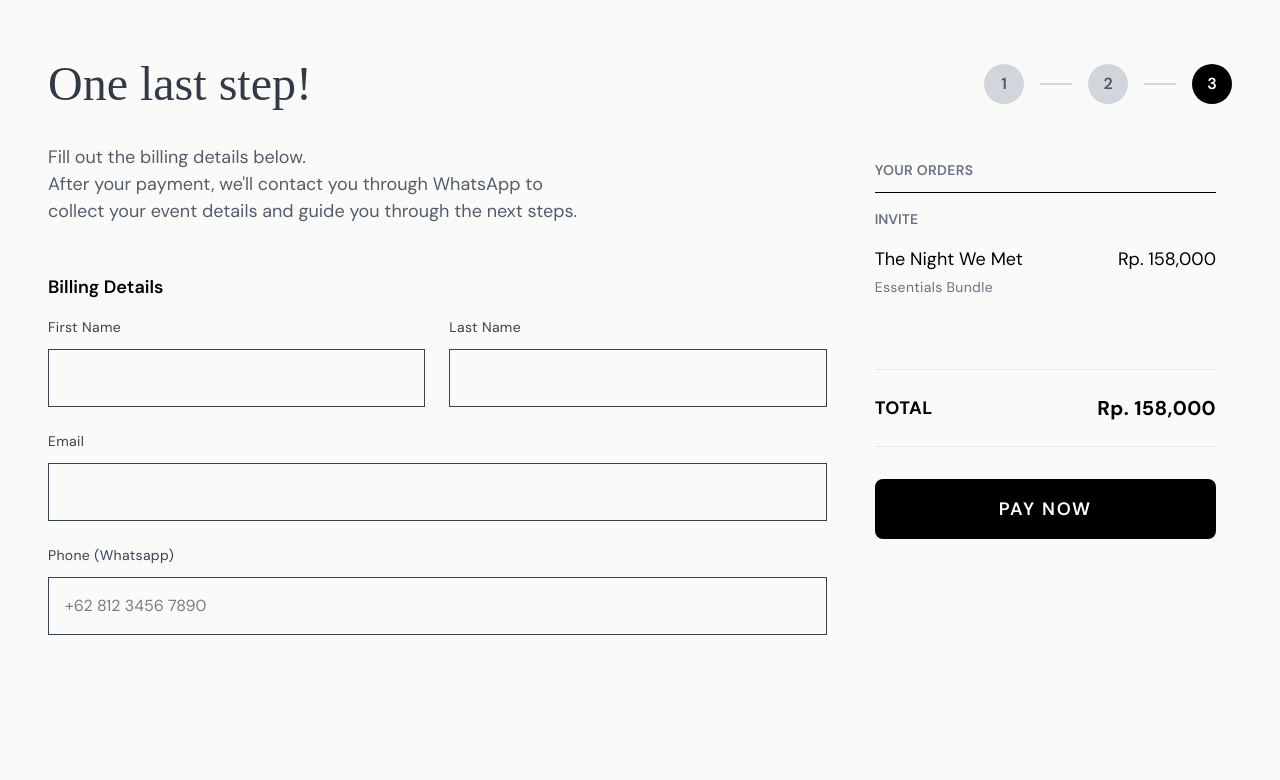
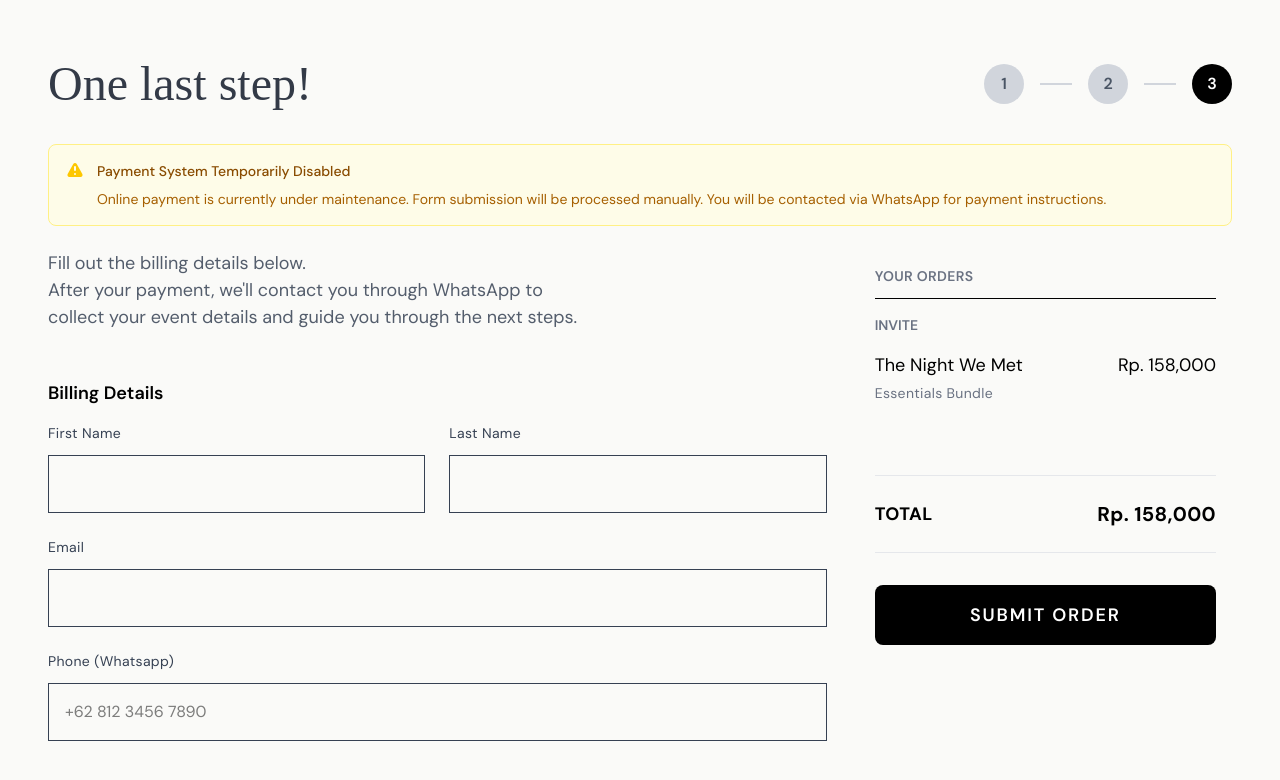
Before and after one commit to kevinchdra/with-love, a SvelteKit app: page /checkout-section/check-out in a window 1280 px wide. Shown: the top 780 px of the page. Built offline with nearby package versions, Linux system fonts and the light colour scheme.

Commit message:
disabled duitku api

```diff
--- a/src/routes/checkout-section/check-out/+page.svelte
+++ b/src/routes/checkout-section/check-out/+page.svelte
@@ -69,103 +69,100 @@
     return Object.keys(errors).length === 0;
   }
 
-  // async function handleCheckout() {
-  //   if (!validateForm()) {
-  //     return;
-  //   }
-
-  //   isSubmitting = true;
-
-  //   try {
-  //     // Simulate API call
-  //     await new Promise(resolve => setTimeout(resolve, 2000));
-
-  //     // Here you would typically:
-  //     // 1. Send order data to your backend
-  //     // 2. Process payment
-  //     // 3. Send confirmation emails
-  //     // 4. Redirect to success page
-
-  //     alert('Order submitted successfully! You will be contacted via WhatsApp soon.');
-
-  //     // Clear stored data
-  //     if (typeof window !== 'undefined') {
-  //       sessionStorage.removeItem('orderData');
-  //       goto('/'); // Redirect to home or success page
-  //     }
-  //   } catch (error) {
-  //     alert('Something went wrong. Please try again.');
-  //   } finally {
-  //     isSubmitting = false;
-  //   }
-  // }
-
+  // DISABLED VERSION - Simple form submission without payment
   async function handleCheckout() {
     if (!validateForm()) {
-    return;
-  }
-
-  // Check minimum amount
-  if (orderData.total < 10000) {
-    alert('Minimum order amount is Rp 10.000');
       return;
     }
 
     isSubmitting = true;
 
     try {
-    // Generate unique invoice ID (timestamp + random string)
-    const invoiceId = `INV${Date.now()}${Math.random().toString(36).substring(2, 7)}`;
+      // Simulate processing time
+      await new Promise(resolve => setTimeout(resolve, 2000));
 
-    // Prepare payment data according to Duitku's requirements
-    const paymentData = {
-      amount: orderData.total,
-      invoiceId,
-      customerName: `${formData.firstName} ${formData.lastName}`.trim(),
-      email: formData.email,
-      phone: formData.phone
-    };
+      // Show success message (replace with your preferred action)
+      alert('Form submitted successfully! Payment is currently disabled. You will be contacted via WhatsApp soon.');
 
-    console.log('Sending payment data:', paymentData); // Debug log
-
-    // Call your payment API endpoint
-    const response = await fetch('/api/checkout', {
-      method: 'POST',
-      headers: {
-        'Content-Type': 'application/json'
-      },
-      body: JSON.stringify(paymentData)
-    });
-
-    if (!response.ok) {
-      throw new Error(`HTTP error! status: ${response.status}`);
+      // Clear stored data
+      if (typeof window !== 'undefined') {
+        sessionStorage.removeItem('orderData');
+        goto('/'); // Redirect to home or success page
       }
-
-    const result = await response.json();
-    console.log('Payment API response:', result); // Debug log
-
-    if (result.statusCode === "00") {
-      // Store order data before redirect
-      if (typeof window !== 'undefined') {
-        sessionStorage.setItem('pendingOrder', JSON.stringify({
-          orderData,
-          formData,
-          invoiceId
-        }));
-      }
-      // Redirect to Duitku payment page
-      window.location.href = result.paymentUrl;
-    } else {
-      throw new Error(result.statusMessage || 'Payment initialization failed');
-    }
-
     } catch (error) {
-    console.error('Payment error:', error);
-    alert(`Payment initialization failed: ${error.message}`);
+      alert('Something went wrong. Please try again.');
     } finally {
       isSubmitting = false;
     }
   }
+
+  // ORIGINAL DUITKU VERSION - COMMENTED OUT
+  // async function handleCheckout() {
+  // if (!validateForm()) {
+  //   return;
+  // }
+
+  // // Check minimum amount
+  // if (orderData.total < 10000) {
+  //   alert('Minimum order amount is Rp 10.000');
+  //   return;
+  // }
+
+  // isSubmitting = true;
+
+  // try {
+  //   // Generate unique invoice ID (timestamp + random string)
+  //   const invoiceId = `INV${Date.now()}${Math.random().toString(36).substring(2, 7)}`;
+
+  //   // Prepare payment data according to Duitku's requirements
+  //   const paymentData = {
+  //     amount: orderData.total,
+  //     invoiceId,
+  //     customerName: `${formData.firstName} ${formData.lastName}`.trim(),
+  //     email: formData.email,
+  //     phone: formData.phone
+  //   };
+
+  //   console.log('Sending payment data:', paymentData); // Debug log
+
+  //   // Call your payment API endpoint
+  //   const response = await fetch('/api/checkout', {
+  //     method: 'POST',
+  //     headers: {
+  //       'Content-Type': 'application/json'
+  //     },
+  //     body: JSON.stringify(paymentData)
+  //   });
+
+  //   if (!response.ok) {
+  //     throw new Error(`HTTP error! status: ${response.status}`);
+  //   }
+
+  //   const result = await response.json();
+  //   console.log('Payment API response:', result); // Debug log
+
+  //   if (result.statusCode === "00") {
+  //     // Store order data before redirect
+  //     if (typeof window !== 'undefined') {
+  //       sessionStorage.setItem('pendingOrder', JSON.stringify({
+  //         orderData,
+  //         formData,
+  //         invoiceId
+  //       }));
+  //     }
+  //     // Redirect to Duitku payment page
+  //     window.location.href = result.paymentUrl;
+  //   } else {
+  //     throw new Error(result.statusMessage || 'Payment initialization failed');
+  //   }
+
+  // } catch (error) {
+  //   console.error('Payment error:', error);
+  //   alert(`Payment initialization failed: ${error.message}`);
+  // } finally {
+  //   isSubmitting = false;
+  // }
+  // }
 
   function goBack() {
     if (typeof window !== 'undefined') {
@@ -201,6 +198,25 @@
         <div class="w-8 h-0.5 bg-gray-300"></div>
         <div class="w-10 h-10 bg-black text-white rounded-full flex items-center justify-center font-semibold">
           3
+        </div>
+      </div>
+    </div>
+
+    <!-- PAYMENT DISABLED NOTICE -->
+    <div class="bg-yellow-50 border border-yellow-200 rounded-lg p-4 mb-6">
+      <div class="flex">
+        <div class="flex-shrink-0">
+          <svg class="h-5 w-5 text-yellow-400" viewBox="0 0 20 20" fill="currentColor">
+            <path fill-rule="evenodd" d="M8.257 3.099c.765-1.36 2.722-1.36 3.486 0l5.58 9.92c.75 1.334-.213 2.98-1.742 2.98H4.42c-1.53 0-2.493-1.646-1.743-2.98l5.58-9.92zM11 13a1 1 0 11-2 0 1 1 0 012 0zm-1-8a1 1 0 00-1 1v3a1 1 0 002 0V6a1 1 0 00-1-1z" clip-rule="evenodd" />
+          </svg>
+        </div>
+        <div class="ml-3">
+          <h3 class="text-sm font-medium text-yellow-800">
+            Payment System Temporarily Disabled
+          </h3>
+          <div class="mt-2 text-sm text-yellow-700">
+            <p>Online payment is currently under maintenance. Form submission will be processed manually. You will be contacted via WhatsApp for payment instructions.</p>
+          </div>
         </div>
       </div>
     </div>
@@ -344,7 +360,7 @@
     </svg>
     PROCESSING...
   {:else}
-    PAY NOW
+    SUBMIT ORDER
   {/if}
 </button>
       </div>
```
Lines whose indentation alone changed are shown as unchanged.
